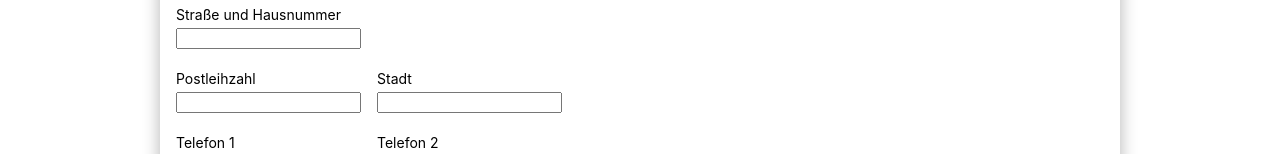
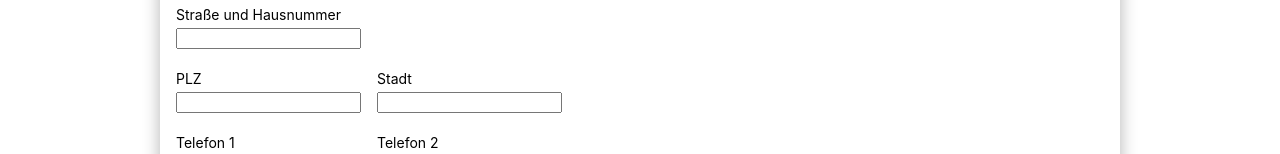
Before and after one commit to JetteBke/cms-for-fun, a React (Create React App) app: page /add in a window 1280 px wide. Shown: the part 341-495 px from the top of the page. Built offline with nearby package versions, Linux system fonts and the light colour scheme.

Commit message:
JB: Use PLZ instead of Postleitzahl

```diff
--- a/src/Contacts/ContactForm/ContactForm.tsx
+++ b/src/Contacts/ContactForm/ContactForm.tsx
@@ -91,7 +91,7 @@ export const ContactForm = ({contact, onSave}: Props) => {
                 </div>
                 <div className='form-row'>
                     <div className='form-cell'>
-                        <p className='form-cell-title'>Postleihzahl</p>
+                        <p className='form-cell-title'>PLZ</p>
                         <input
                             name='postalCode'
                             id='postalCode'
--- a/src/Contacts/ContactTable/ContactTable.tsx
+++ b/src/Contacts/ContactTable/ContactTable.tsx
@@ -39,7 +39,7 @@ export const ContactTable = ({contacts, onDelete}: Props) => {
                 <th>Nachname</th>
                 <th>Firma</th>
                 <th>Straße und Hausnummer</th>
-                <th>Postleihzahl</th>
+                <th>PLZ</th>
                 <th>Stadt</th>
                 <th>Email 1</th>
                 <th>Email 2</th>
--- a/src/Contacts/ViewContact/ViewContact.tsx
+++ b/src/Contacts/ViewContact/ViewContact.tsx
@@ -34,7 +34,7 @@ export const ViewContact = ({contact}: Props) => {
                         <span>{contact?.address}</span>
                     </div>
                     <div className='info-row'>
-                        <span className='title-column'>Postleihzahl</span>
+                        <span className='title-column'>PLZ</span>
                         <span>{contact?.postalCode}</span>
                     </div>
                     <div className='info-row'>
```
